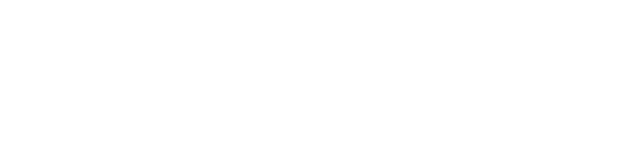
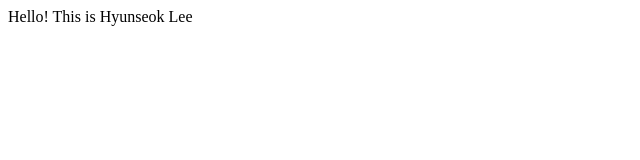
Before and after one commit to sweetko/sweetko.github.io, a plain HTML site: page index.html in a window 1280 px wide. Shown: the whole page, without its empty margins (0-640 px from the left). Drawn offline with Linux system fonts and the light colour scheme.

Commit message:
Add body text

```diff
--- a/index.html
+++ b/index.html
@@ -5,5 +5,6 @@ Hyunseok Lee's Personal Home
 </title>
 </head>
 <body>
+	Hello! This is Hyunseok Lee
 </body>
 </html>
```
